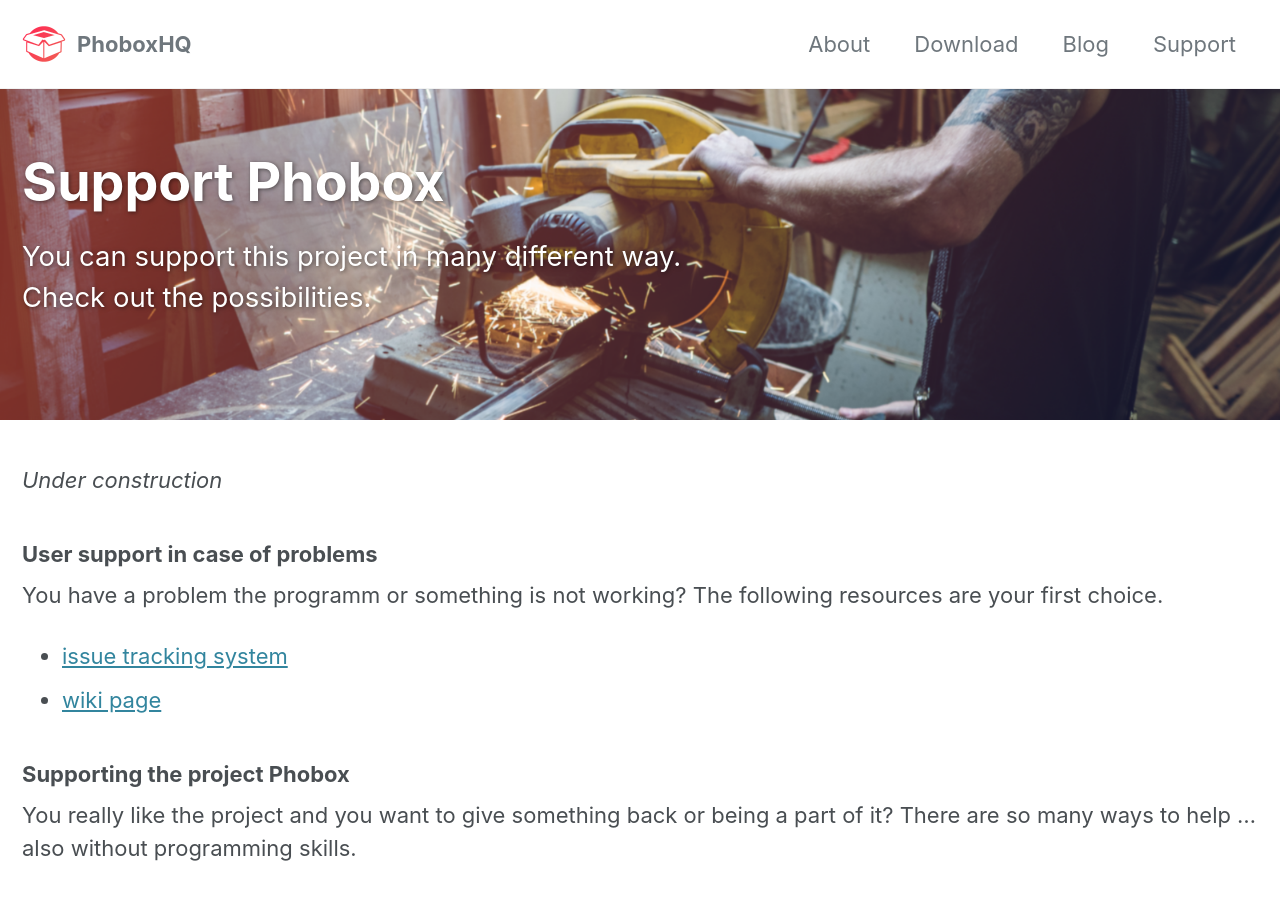
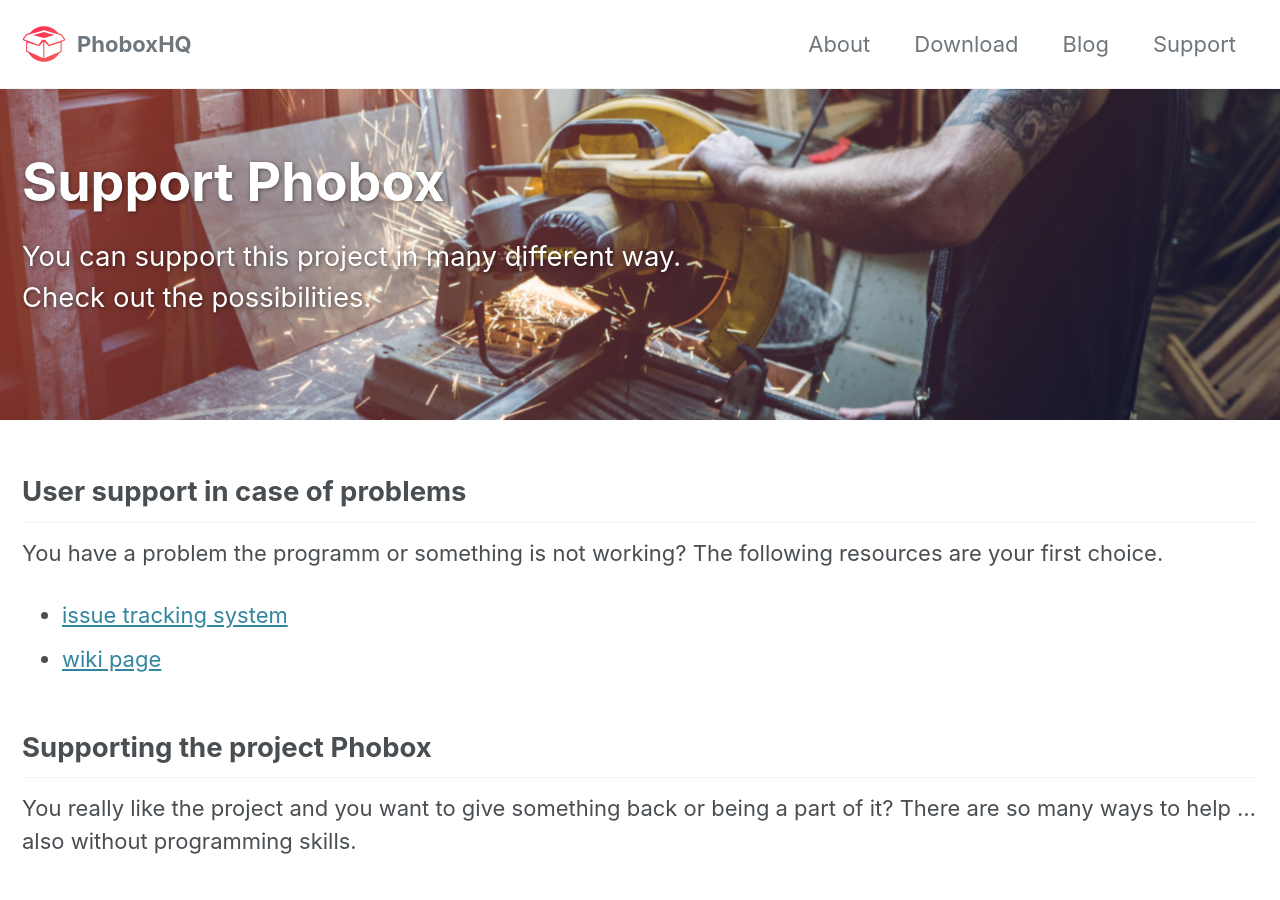
Before and after one commit to phoboxhq/home2, a Jekyll site: the page built from _pages/support.md, in a window 1280 px wide and 900 px high. Built offline with Jekyll 4.4.1, drawn with Linux system fonts in a browser that asks for light colours; cached includes are drawn as plain includes; nearby versions of some CDN libraries.

Commit message:
Update support

```diff
--- a/_pages/support.md
+++ b/_pages/support.md
@@ -6,12 +6,10 @@ header:
     overlay_image: /assets/images/splash_support.png
 title: "Support Phobox"
 excerpt: "You can support this project in many different way. <br />Check out the possibilities."
-modified: 2019-06-05T21:13:00-04:00
+modified: 2019-06-13T21:13:00-04:00
 ---
 
-_Under construction_
-
-### User support in case of problems
+## User support in case of problems
 
 You have a problem the programm or something is not working? The following resources are your first choice.
 
@@ -19,18 +17,18 @@ You have a problem the programm or something is not working? The following resou
   * [wiki page](https://github.com/phoboxhq/phobox/wiki)
 
 
-### Supporting the project Phobox
+## Supporting the project Phobox
 
 You really like the project and you want to give something back or being a part of it?
 There are so many ways to help ... also without programming skills.
 
-#### Why is support important?
+### Why is support important?
   * Phobox starts as side project by one person, but should used by many
   * the development and maintenance for one person is very time consuming
   * many eyes see more
   * a certain interest in this project increases motivation
 
-#### What can I do?
+### What can I do?
   * **with my hands**
     * report bugs
     * report ideas or feature requests
```
